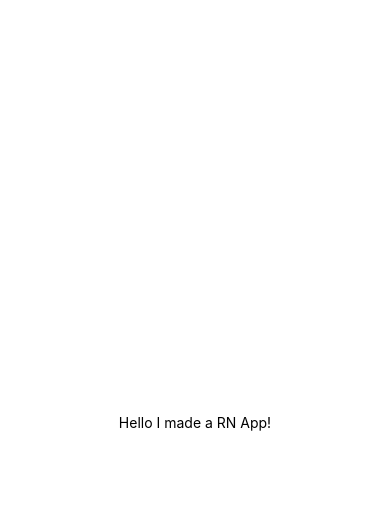
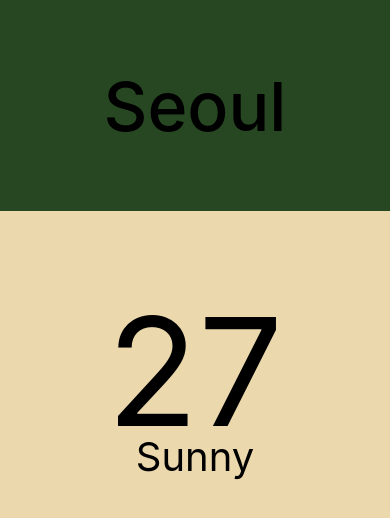
Before and after one commit to jhy979/Weather_RN, a React Native app: screen / in a window 390 px wide. Shown: the top 518 px of the page. Built offline with nearby package versions, Linux system fonts and the light colour scheme.

Commit message:
날씨 화면 기본 레이아웃 작성

```diff
--- a/App.js
+++ b/App.js
@@ -5,17 +5,52 @@ import { StyleSheet, Text, View } from 'react-native';
 export default function App() {
   return (
     <View style={styles.container}>
-      <Text>Hello I made a RN App!</Text>
-      <StatusBar style="auto" />
+      <StatusBar style="auto"/>
+
+      <View style={styles.city}>
+        <Text style={styles.cityName}>Seoul</Text>
+      </View>
+
+      <View style={styles.weather}>
+        <View style={styles.day}>
+          <Text style={styles.temp}>27</Text>
+          <Text style={styles.description}>Sunny</Text>
+        </View>
+      </View>
+
     </View>
   );
 }
 
 const styles = StyleSheet.create({
-  container: {
-    flex: 1,
-    backgroundColor: '#fff',
-    alignItems: 'center',
-    justifyContent: 'center',
+  container:{
+    flex:1,
+    backgroundColor:"#ebd8ad"
   },
-});
+  city :{
+    flex:1,
+    backgroundColor:"#274722",
+    justifyContent:'center',
+    alignItems:'center',
+  },
+  cityName:{
+    color:"black",
+    fontSize:68,
+    fontWeight: "500",
+  },
+  weather:{
+    flex:3,
+  },
+  day: {
+    flex:1,
+    alignItems:'center',
+  },
+  temp:{
+    fontSize:150,
+    marginTop:70,
+  },
+  description:{
+    marginTop: -30,
+    fontSize: 40,
+  }
+})
```
